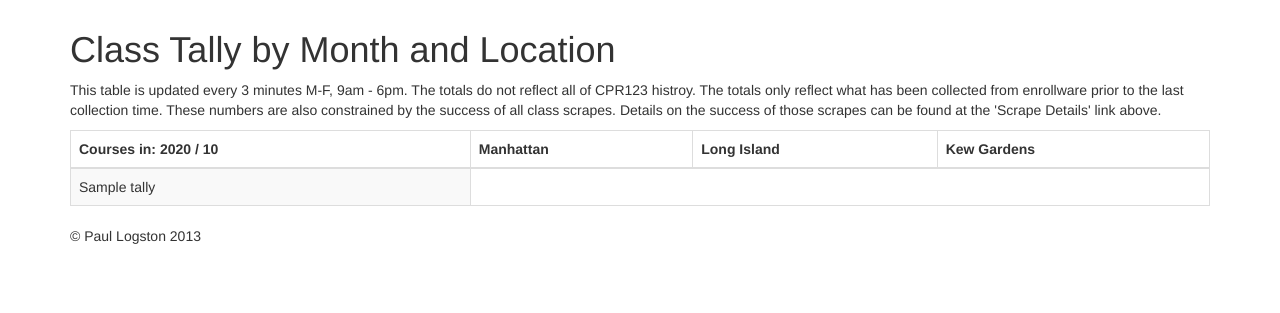
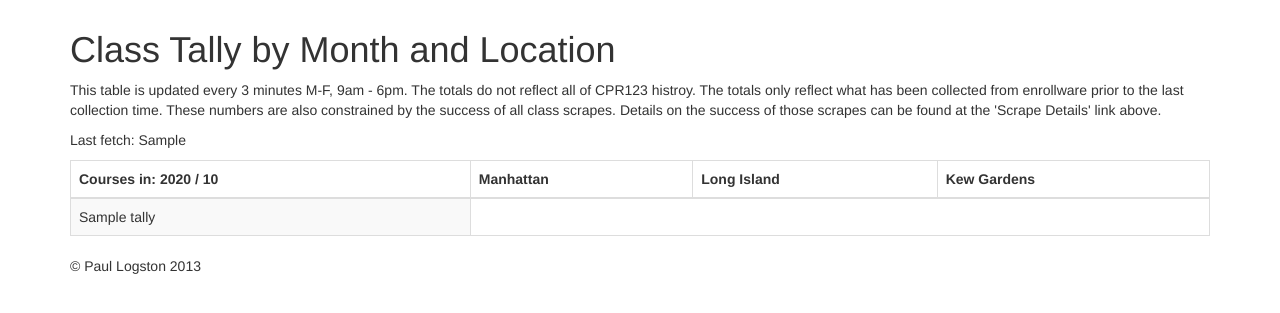
Before and after one commit to logston/cpr123, a Django app: template apps/ewatch/templates/ewatch/tally_classes.html in a window 1280 px wide. Shown: the part 50-363 px from the top of the page. Run offline with Django 3.2, Linux system fonts and the light colour scheme; the template is opened without the code that fills it: most values are stand-ins (such as "Sample title", 1, 10 or a date in 2020); some libraries are stand-ins or nearby versions.

Commit message:
Add update times to tally pages.

```diff
--- a/apps/ewatch/templates/ewatch/tally_classes.html
+++ b/apps/ewatch/templates/ewatch/tally_classes.html
@@ -12,6 +12,10 @@
 
       <p>
         This table is updated every 3 minutes M-F, 9am - 6pm. The totals do not reflect all of CPR123 histroy. The totals only reflect what has been collected from enrollware prior to the last collection time. These numbers are also constrained by the success of all class scrapes. Details on the success of those scrapes can be found at the 'Scrape Details' link above.
+      </p>
+
+      <p>
+        Last fetch: {{ last_fetch }}
       </p>
 
       {% for month in class_tallies_by_month_and_loc %}
--- a/apps/ewatch/templates/ewatch/tally_revenue.html
+++ b/apps/ewatch/templates/ewatch/tally_revenue.html
@@ -12,6 +12,10 @@
 
       <p>
         This table is updated every 3 minutes M-F, 9am - 6pm. The totals do not reflect all of CPR123 histroy. The totals only reflect what has been collected from enrollware prior to the last collection time. These numbers are also constrained by the success of all registration and class scrapes. Details on the success of those scrapes can be found at the 'Scrape Details' link above.
+      </p>
+
+      <p>
+        Last fetch: {{ last_fetch }}
       </p>
 
       <table class="table table-bordered table-striped table-hover">
--- a/apps/ewatch/views.py
+++ b/apps/ewatch/views.py
@@ -76,6 +76,8 @@ def tally_classes(request):
 def tally_classes2(request):
     c = {}
 
+    c['last_fetch'] = UpdateCheckClass.objects.order_by('-time').all()[0].time
+
     locs = main_locations()
 
     classes = [class_ for class_ in Class.objects.all()]
@@ -123,6 +125,9 @@ def loc_tally(classes, dt, course, loc):
 
 def tally_revenue(request):
     c = {}
+
+    c['last_fetch'] = UpdateCheckClass.objects.order_by('-time').all()[0].time
+
     # given month/year and location return revenue
     locs = main_locations()
 
```
